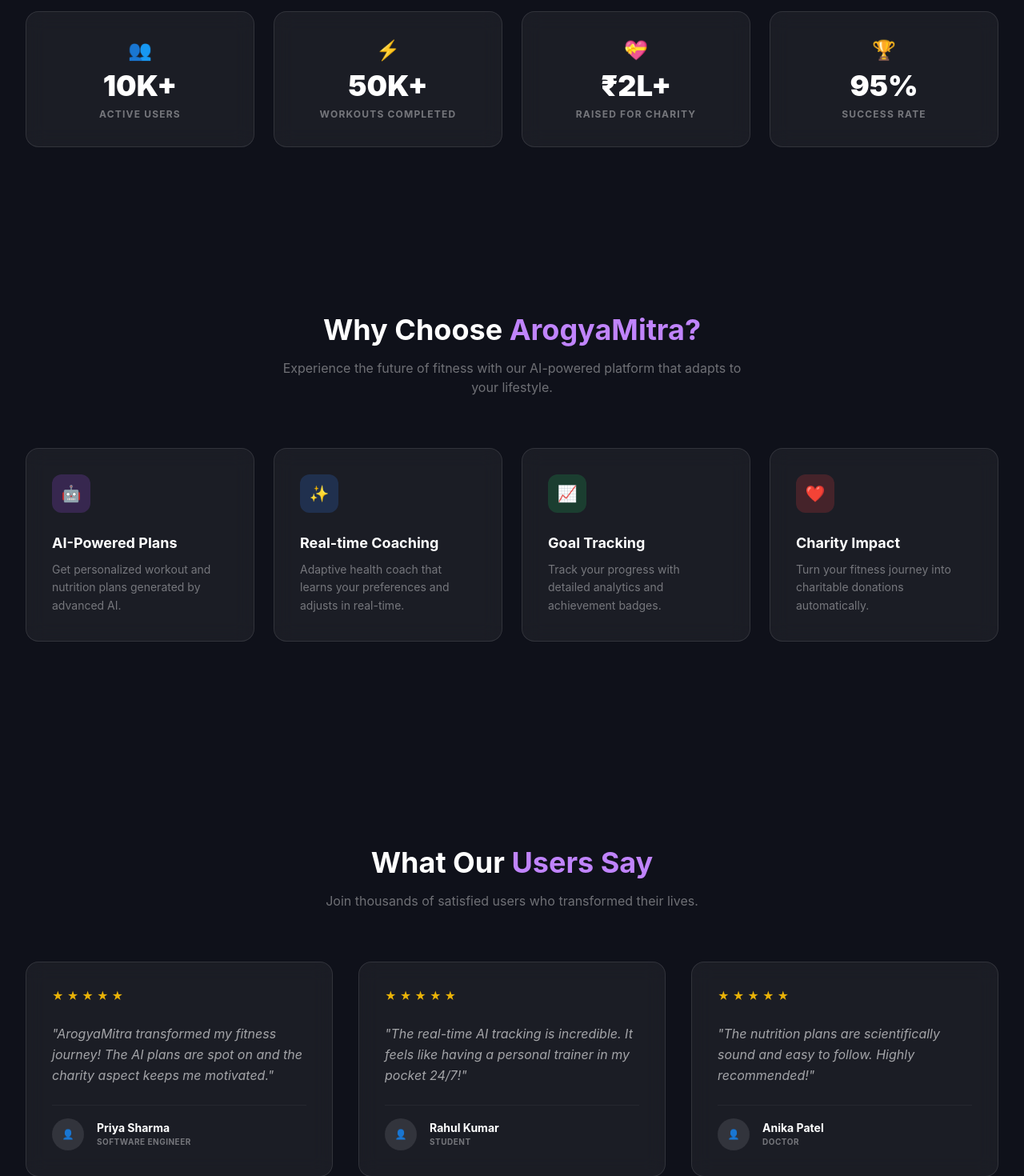
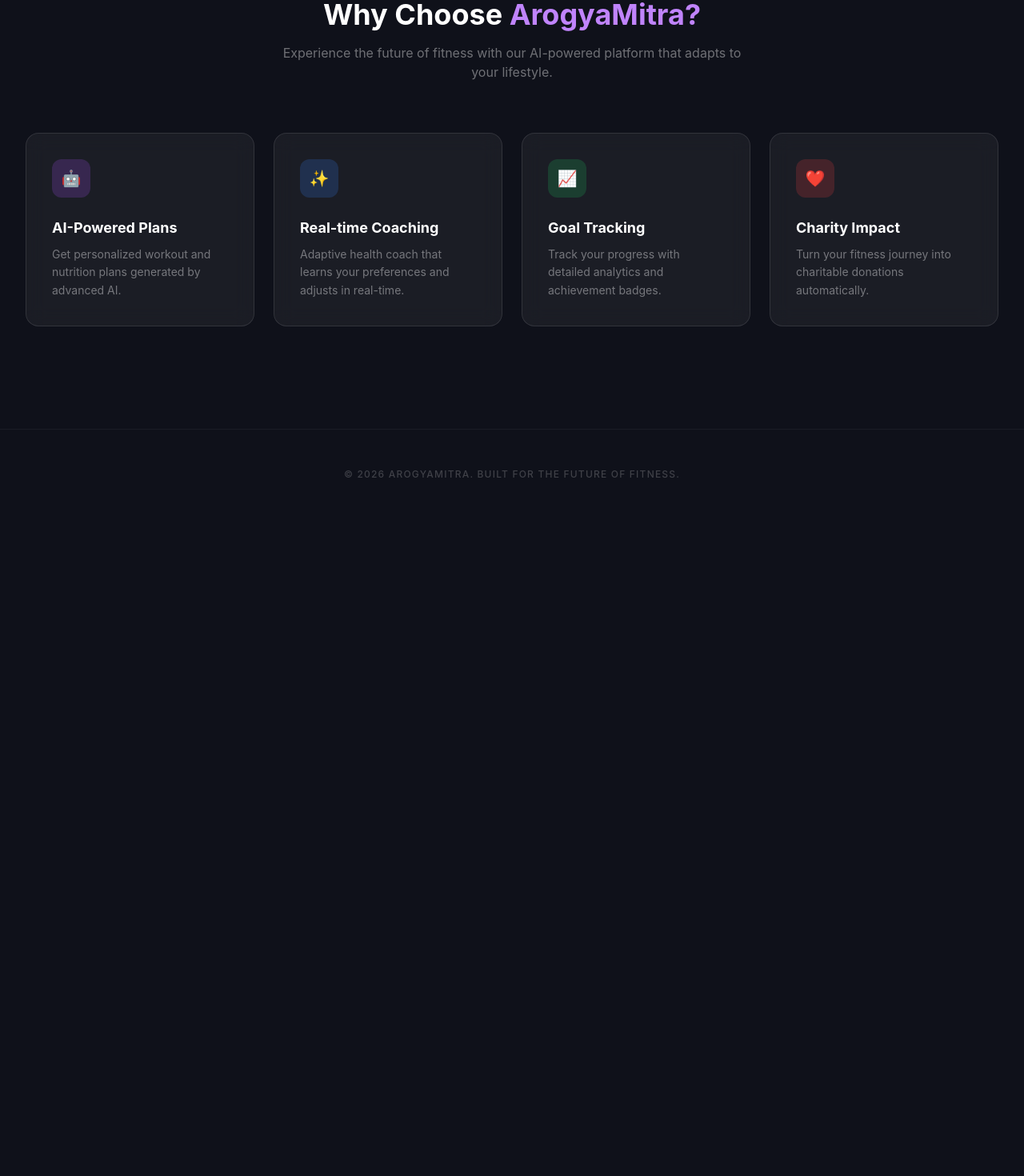
Before and after one commit to shahrozebaig/ArogyaMitra, a React (Create React App) app in the folder frontend/: page / in a window 1280 px wide. Shown: the part 980-2450 px from the top of the page at 80% size. After the commit the page ends 1629 px from the top, so only its background shows below. Built offline with nearby package versions, Linux system fonts and the light colour scheme.

Commit message:
Removed Unwanted

```diff
--- a/frontend/src/pages/Landing.js
+++ b/frontend/src/pages/Landing.js
@@ -1,11 +1,5 @@
 import { Link } from "react-router-dom";
 function Landing() {
-  const stats = [
-    { label: "Active Users", value: "10K+", icon: "👥" },
-    { label: "Workouts Completed", value: "50K+", icon: "⚡" },
-    { label: "Raised for Charity", value: "₹2L+", icon: "💝" },
-    { label: "Success Rate", value: "95%", icon: "🏆" },
-  ];
   const features = [
     {
       title: "AI-Powered Plans",
@@ -32,26 +26,7 @@
       color: "bg-red-500/20 text-red-400",
     },
   ];
-  const reviews = [
-    {
-      name: "Priya Sharma",
-      role: "Software Engineer",
-      text: "ArogyaMitra transformed my fitness journey! The AI plans are spot on and the charity aspect keeps me motivated.",
-      stars: 5,
-    },
-    {
-      name: "Rahul Kumar",
-      role: "Student",
-      text: "The real-time AI tracking is incredible. It feels like having a personal trainer in my pocket 24/7!",
-      stars: 5,
-    },
-    {
-      name: "Anika Patel",
-      role: "Doctor",
-      text: "The nutrition plans are scientifically sound and easy to follow. Highly recommended!",
-      stars: 5,
-    },
-  ];
+
   return (
     <div className="min-h-screen bg-[#0f111a] text-white">
       <nav className="flex justify-between items-center px-8 py-6 max-w-7xl mx-auto">
@@ -61,7 +36,6 @@
         </div>
         <div className="hidden md:flex items-center gap-8 text-sm font-medium text-white/60">
           <a href="#features" className="hover:text-white transition-colors">Features</a>
-          <a href="#reviews" className="hover:text-white transition-colors">Reviews</a>
         </div>
         <div className="flex items-center gap-4">
           <Link to="/login" className="text-sm font-medium hover:text-purple-400 transition-colors">Login</Link>
@@ -71,9 +45,6 @@
       <section className="relative px-8 pt-20 pb-32 max-w-7xl mx-auto text-center space-y-8 overflow-hidden">
         <div className="absolute top-0 left-1/2 -translate-x-1/2 w-full max-w-4xl h-96 bg-purple-600/10 blur-[120px] -z-10 rounded-full"></div>
         <div className="max-w-4xl mx-auto text-center space-y-8 relative z-10">
-          <div className="inline-block px-4 py-1.5 bg-purple-500/10 border border-purple-500/20 rounded-full text-purple-400 text-xs font-bold uppercase tracking-widest animate-pulse">
-            The Future of Personal Fitness
-          </div>
           <h1 className="text-6xl md:text-8xl font-black tracking-tighter leading-tight">
             The World's Most <span className="text-transparent bg-clip-text bg-gradient-to-r from-purple-400 to-indigo-600">Intelligent</span> Fitness Companion
           </h1>
@@ -83,21 +54,10 @@
           </p>
           <div className="flex flex-col md:flex-row gap-4 justify-center pt-4">
             <Link to="/register" className="btn-primary !px-10 !py-4 text-lg">Start Your Transformation 🚀</Link>
-            <Link to="/login" className="btn-outline !px-10 !py-4 text-lg">Member Login</Link>
           </div>
         </div>
       </section>
-      <section className="px-8 py-20 max-w-7xl mx-auto">
-        <div className="grid grid-cols-2 md:grid-cols-4 gap-6">
-          {stats.map((s, i) => (
-            <div key={i} className="glass-card p-8 text-center space-y-2 glass-card-hover">
-              <div className="text-2xl mb-2">{s.icon}</div>
-              <p className="text-4xl font-black">{s.value}</p>
-              <p className="text-xs font-bold uppercase tracking-widest text-white/40">{s.label}</p>
-            </div>
-          ))}
-        </div>
-      </section>
+
       <section id="features" className="px-8 py-32 max-w-7xl mx-auto space-y-16">
         <div className="text-center space-y-4">
           <h2 className="text-4xl font-bold">Why Choose <span className="text-purple-400">ArogyaMitra?</span></h2>
@@ -117,57 +77,12 @@
           ))}
         </div>
       </section>
-      <section id="reviews" className="px-8 py-32 max-w-7xl mx-auto space-y-16">
-        <div className="text-center space-y-4">
-          <h2 className="text-4xl font-bold">What Our <span className="text-purple-400">Users Say</span></h2>
-          <p className="max-w-xl mx-auto text-white/40">Join thousands of satisfied users who transformed their lives.</p>
-        </div>
-        <div className="grid md:grid-cols-3 gap-8">
-          {reviews.map((r, i) => (
-            <div key={i} className="glass-card p-8 space-y-6 relative group">
-              <div className="flex gap-1">
-                {[...Array(r.stars)].map((_, i) => (
-                  <span key={i} className="text-yellow-500 text-sm">★</span>
-                ))}
-              </div>
-              <p className="text-white/60 italic leading-relaxed">"{r.text}"</p>
-              <div className="flex items-center gap-4 pt-4 border-t border-white/5">
-                <div className="w-10 h-10 bg-white/10 rounded-full flex items-center justify-center text-xs">👤</div>
-                <div>
-                  <h4 className="font-bold text-sm">{r.name}</h4>
-                  <p className="text-[10px] text-white/40 uppercase font-bold tracking-wider">{r.role}</p>
-                </div>
-              </div>
-            </div>
-          ))}
-        </div>
-      </section>
-      <section className="px-8 py-32 max-w-7xl mx-auto">
-        <div className="glass-card p-12 md:p-20 text-center space-y-10 relative overflow-hidden">
-          <div className="absolute top-0 right-0 w-96 h-96 bg-purple-600/10 blur-[120px] rounded-full -mr-48 -mt-48"></div>
-          <div className="relative z-10 space-y-4">
-            <h2 className="text-4xl md:text-5xl font-black">Ready to Transform Your Life?</h2>
-            <p className="text-white/40 max-w-lg mx-auto">Join ArogyaMitra today and start your personalized fitness journey with AI guidance.</p>
-          </div>
-          <div className="relative z-10 flex flex-col md:flex-row items-center justify-center gap-6">
-            <Link to="/register" className="btn-primary !px-10 !py-4 text-lg">
-              Start Your Journey 🚀
-            </Link>
-            <Link to="/login" className="btn-outline !px-10 !py-4 text-lg">
-              Already a Member? →
-            </Link>
-          </div>
-          <div className="relative z-10 flex flex-wrap justify-center gap-8 pt-8 border-t border-white/5 text-[10px] uppercase font-bold tracking-[0.2em] text-white/20">
-            <div className="flex items-center gap-2"><span>✅</span> Free to start</div>
-            <div className="flex items-center gap-2"><span>✅</span> No credit card required</div>
-            <div className="flex items-center gap-2"><span>✅</span> Cancel anytime</div>
-          </div>
-        </div>
-      </section>
+
       <footer className="px-8 py-12 border-t border-white/5 text-center text-white/20 text-xs font-medium tracking-widest uppercase">
         © 2026 ArogyaMitra. Built for the future of fitness.
       </footer>
     </div>
+
   );
 }
 export default Landing;
```
